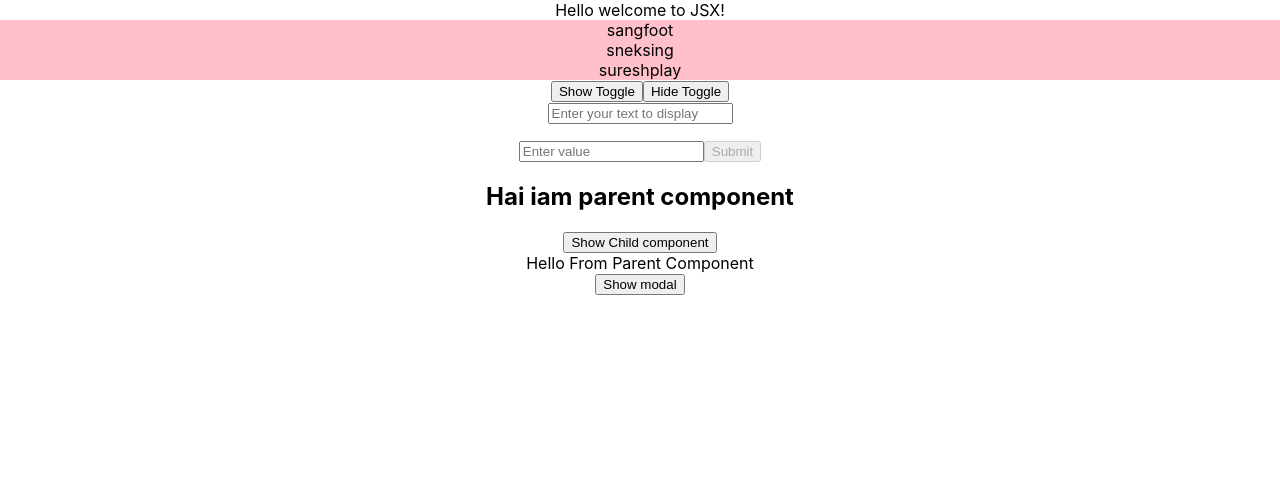
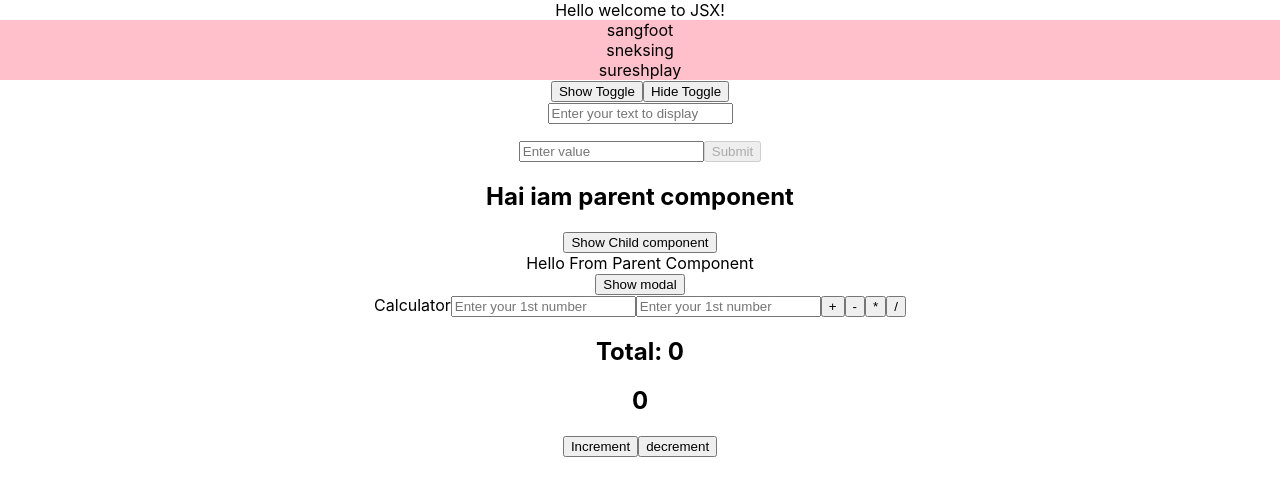
Before and after one commit to sangeetha2521/React-challenges, a React (Create React App) app in the folder react-basics/: page / in a window 1280 px wide. Shown: the top 496 px of the page. Built offline with nearby package versions, Linux system fonts and the light colour scheme.

Commit message:
Calculator and counter added

```diff
--- a/react-basics/src/App.js
+++ b/react-basics/src/App.js
@@ -6,6 +6,8 @@ import TwowayBinding from "./components/TwoWayBinding";
 import Disable from "./components/DisableButton";
 import ParantComponent from "./components/ParentComponent";
 import Parent from "./components/Dynamic-Parent";
+import Sum from "./components/Sum";
+import Counter from "./components/Counter";
 
 function App() {
   return (
@@ -17,6 +19,8 @@ function App() {
       <Disable />
       <ParantComponent />
       <Parent />
+      <Sum />
+      <Counter />
     </div>
   );
 }
--- /dev/null
+++ b/react-basics/src/components/Counter/index.js
@@ -0,0 +1,15 @@
+import React, { useState } from "react";
+
+const Counter = () => {
+  const [increment, setIncrement] = useState(0);
+
+  return (
+    <div>
+      <h2> {increment}</h2>
+      <button onClick={() => setIncrement(increment + 1)}>Increment</button>
+
+      <button onClick={() => setIncrement(increment - 1)}>decrement</button>
+    </div>
+  );
+};
+export default Counter;
--- /dev/null
+++ b/react-basics/src/components/Sum/index.js
@@ -0,0 +1,42 @@
+import React, { useState } from "react";
+
+const Sum = () => {
+  const [num, setNum] = useState();
+  const [number2, setNumber2] = useState();
+  const [total, setTotal] = useState(0);
+  const handleOnclick = () => {
+    setTotal(num + number2);
+  };
+  const functionMinus = () => {
+    setTotal(num - number2);
+  };
+  const functionMultiply = () => {
+    setTotal(num * number2);
+  };
+  const functionDevide = () => {
+    setTotal(num / number2);
+  };
+  return (
+    <div>
+      Calculator
+      <input
+        type="text"
+        placeholder="Enter your 1st number"
+        value={num}
+        onChange={(e) => setNum(+e.target.value)}
+      ></input>
+      <input
+        type="text"
+        placeholder="Enter your 1st number"
+        value={number2}
+        onChange={(e) => setNumber2(+e.target.value)}
+      ></input>
+      <button onClick={handleOnclick}>+</button>
+      <button onClick={functionMinus}>-</button>
+      <button onClick={functionMultiply}>*</button>
+      <button onClick={functionDevide}>/</button>
+      <h2>Total: {total || 0}</h2>
+    </div>
+  );
+};
+export default Sum;
```
